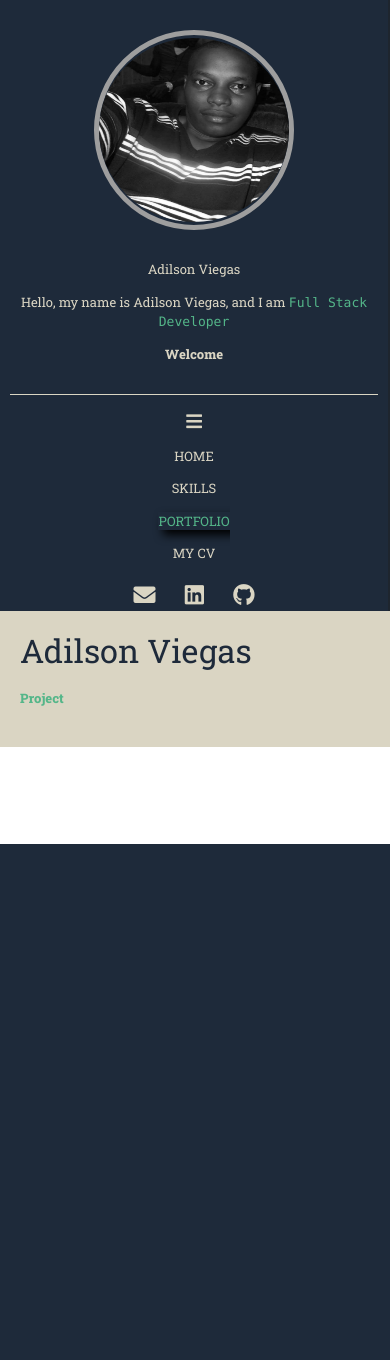
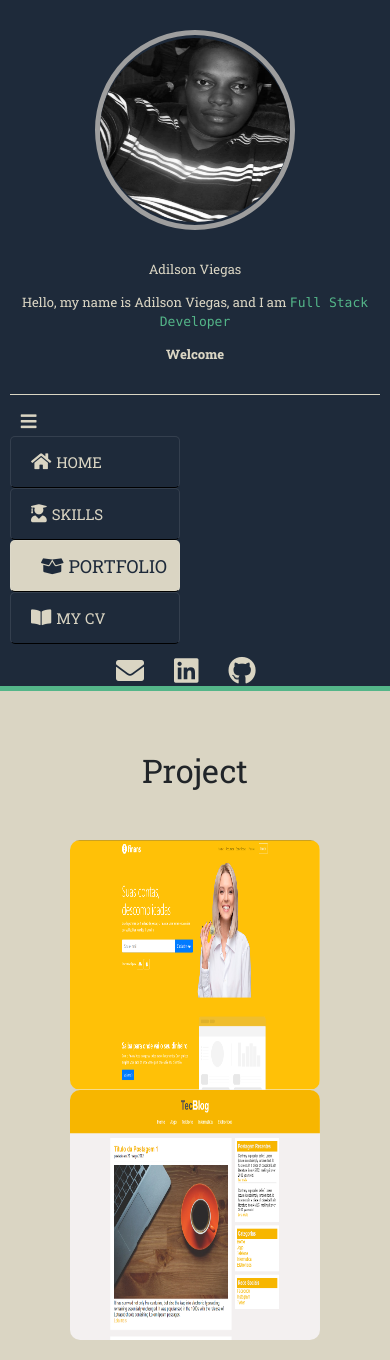
Before and after one commit to ViegasAdilson/adilson, a PHP site: page /portfolio.html in a window 390 px wide, after a click that opens the changed part. Before the commit the page ends 844 px from the top, so only its background shows below. Run offline with PHP 8.4, Linux system fonts and the light colour scheme; some libraries are stand-ins or nearby versions.

Commit message:
add portfolio.html

```diff
--- a/css/estilo.css
+++ b/css/estilo.css
@@ -3,6 +3,7 @@
     padding: 0;
     margin: 0;
     box-sizing: border-box;
+    list-style: none;
 }
 :root{
     --main-color: #54b689;
@@ -21,11 +22,20 @@
     width: 30%;
     position: absolute;
     color: var(--text-color);
-    border-right: 2px solid var(--bio-border-color);
-    text-align: center;
+    border-right: 5px solid var(--main-color);
     background: var(--aside-color);
     padding: 0 10px;
     overflow: hidden;
+}
+.conteudo{
+    display: block;
+    text-align: center;
+    justify-content: center;
+
+
+}
+.conteudo.img{
+    text-align: center;
 }
 
 .section-container{
@@ -56,6 +66,15 @@
     background: #dad5c3;
     overflow-y: scroll;
 }
+.section-container-portfolio{
+    top: 0;
+    bottom: 0;
+    right: 0;
+    width: 70%;
+    position: absolute;
+    background: #dad5c3;
+    overflow-y: scroll;
+}
 #about-container-section{
     padding-top: 150px;
 }
@@ -70,11 +89,12 @@
 }
 
 #aside-container img{
+    position: relative;
     width: 200px;
     height: 200px;
     border-radius: 50%;
     margin: 50px auto;
-    padding: 3px 0;
+    padding: 3px 0px;
     border: 5px solid var(--main-color);
     box-shadow: 5px 5px, 20px var(--text-color);
     cursor: pointer;
@@ -83,9 +103,10 @@
     filter: grayscale(100%);
 }
 #aside-container img:hover{
-   filter: grayscale(0%);
-   transform: scale(1.05);
-   box-shadow: 5px 5px 20px black;
+    transform: scale(1.05);
+    filter: grayscale(0%);
+    box-shadow: 5px 5px 20px black;
+    cursor: pointer;
 }
 .aside-welcome{
     border-bottom: 1px solid var(--text-color);
@@ -93,23 +114,41 @@
 }
 
 .div-menu{
-    justify-content: center;
+    left: 0;
+    width: 170px;
+    height: 100%;
 }
-.div-menu .ul-menu li{
-    margin: 8px 0;
+.div-menu .ul-menu a{
+    display: block;
+    text-decoration: none;
+    width: 170px;
+    height: 100%;
+    line-height: 50px;
     font-size: 15px;
     text-transform: uppercase;
-    list-style: none;
+    box-sizing: border-box;
+    color: var(--text-color);
+    padding-left: 20px;
+    border: 1px solid rgba(255, 255, 255, .1);
+    border-bottom: 1px solid black;
+    border-radius: 5px;
+    transition: .4s;
+
+}
+.div-menu .ul-menu a i{
+    padding-right: 5px;
 }
 
-.div-menu .ul-menu a{
-    width: 100%;
-    color: var(--text-color);
-    text-decoration: none;
+.ul-menu li:hover a{
+    font-size: 18px;
+    padding-left: 30px;
 
 }
 div.div-menu ul.ul-menu li.primeiro a{
     background: none;
+}
+.navbar-collapse{
+    align-items: none;
 }
 #ual-link{
     font-size: 15px;
@@ -122,12 +161,14 @@ body.homebody ul.ul-menu a#idhome,
 body.mycvbody ul.ul-menu a#mycv,
 body.skillsbody ul.ul-menu a#skills,
 body.aboutbody ul.ul-menu a#about{
-    color: var(--main-color);
+    color: var(--aside-color);
     cursor: pointer;
-    box-shadow: 5px 5px 10px black;
+    background: var(--text-color);
+    font-size: 18px;
+    padding-left: 30px;
 }
 
-.ul-menu a::after{
+/*.ul-menu a::after{
     content: "";
     display: block;
     width: 0;
@@ -140,33 +181,44 @@ body.aboutbody ul.ul-menu a#about{
     width: 100%;
     height: 15px;
     color: var(--main-color);
+    transform: scale(1.05);
 }
 .ul-menu a:hover::after{
     width: 100%;
     background-position: right bottom;
     transition: width .3s;
+}*/
+
+
+.div-social{
+    display: flex;
+    justify-content: center;
+    align-items: center;
+    text-align: center;
+    /*position: absolute;*/
+    width: 95%;
+
 }
-.div-social p{
-    margin-top: 50px;
+.div-social ul{
+    box-sizing: border-box;
+
+}
+
+.div-social a i{
+    text-align: center;
+    color: var(--text-color);
+    font-size: 32px;
+    margin: 0px 20px;
+    text-decoration: none;
+}
+
+.p-contato p{
+    text-align: center;
+    padding: 60px 30px 0px 0px ;
+
 }
 
 
-.div-social a i{
-    margin: 10px 10px;
-    justify-content: center;
-    font-size: 30px;
-    color: var(--text-color);
-    text-decoration: none;
-}
-
-.div-social a{
-    margin: 0 10px;
-    text-decoration: none;
-}
-.div-social a i:hover{
-    box-shadow: 5px 5px 10px black;
-    transition: .2s;
-}
 
 
 
@@ -234,10 +286,129 @@ body.aboutbody ul.ul-menu a#about{
     margin-right: 10px;
 }
 
+
+/*Portfolio Css*/
+.main h1{
+    text-align: center;
+    margin: 40px 0 50px 0;
+}
+.container{
+    display: flex;
+    flex-wrap: wrap;
+    align-items: center;
+    justify-content: center;
+
+  }
+
+  /*Styles for product card*/
+
+  .capa .capa-card{
+    z-index: 1;
+    background: #1D212B;
+    width: 250px;
+    height: 250px;
+    border-radius: 15px;
+
+  }
+
+  .capa .capa-card .capa-img{
+    z-index: 1;
+    width: 250px;
+    height: 250px;
+    border-radius: 10px;
+  }
+
+  .capa .capa-card .popup-btn{
+    z-index: 1;
+    text-decoration: none;
+    cursor: pointer;
+  }
+
+  /*Styles for popup view*/
+
+  .capa .popup-view{
+    z-index: 2;
+    background: gray;
+    position: fixed;
+    top: 0;
+    right: 0;
+    bottom: 0;
+    width: 70%;
+    display: flex;
+    justify-content: center;
+    align-items: center;
+    opacity: 0;
+    visibility: hidden;
+    transition: 0.5s;
+  }
+
+  .capa .popup-view.active{
+    opacity: 1;
+    visibility: visible;
+  }
+  .capa .popup-card{
+    z-index: 2;
+    display: block;
+    position: relative;
+    width: 900px;
+    height: auto;
+    background: white;
+    border-radius: 5px;
+
+
+  }
+
+  .capa .popup-card .popup-carousel{
+    z-index: 2;
+    justify-content: center;
+    width: 900px;
+    height: 490px;
+    border-bottom: 3px solid var(--aside-color);
+    border-top-left-radius: 5px;
+    border-top-right-radius: 5px;
+
+  }
+
+  .capa .popup-card .popup-carousel .carousel-item{
+    height: 498px;
+    width: 100%;
+}
+
+.capa .popup-card .popup-carousel .carousel-item .img-fluid{
+    height: 500px;
+    width: 100%;
+}
+
+  .capa .popup-card .close-btn{
+    color: #555;
+    z-index: 3;
+    position: absolute;
+    right: 0;
+    font-size: 20px;
+    margin: 20px;
+    cursor: pointer;
+  }
+
+  .capa .detalhes{
+      margin: 10px
+  }
+
+  .capa .detalhes .popup-title{
+    font-size: 15px;
+    font-weight: 15px;
+  }
+
+  .capa .detalhes .tecnology{
+      display: block;
+  }
+
 /*Mobile*/
 
 /*Small devices (landscape phones, 576px and up)*/
 @media (max-width: 575.98px) {
+
+
+
     #aside-container img{
         width: 200px;
         height: 200px;
@@ -265,6 +436,8 @@ body.aboutbody ul.ul-menu a#about{
         right: auto;
         position: relative;
         width: auto;
+        border-right: none;
+        border-bottom: 5px solid var(--main-color);
 
     }
     .section-container,
@@ -281,28 +454,32 @@ body.aboutbody ul.ul-menu a#about{
         overflow: hidden;
 
     }
-   /* div.section-container h4,
-    div.section-container-cv h4{
-        font-size: 20px;
-    }*/
-    /*div.section-container div.pefil div.perfil-title i.fa, i.fas,
-    div.section-container-cv div.pefil div.perfil-title i.fa, i.fas{
-        font-weight: 400;
-    }*/
+
 
     #aside-container img{
         margin: 30px auto;
     }
 
-
     .div-social a i{
-        margin: 6px 5px;
+        margin: 0px 15px;
         font-size: 20px;
 
     }
 
 
     /*My cv*/
+    .section-container-portfolio{
+        top: auto;
+        bottom: auto;
+        left: auto;
+        right: auto;
+        position: relative;
+        width: auto;
+        font-size: 12px;
+        padding: 30px 20px;
+        align-items: center;
+        overflow: hidden;
+    }
 
     .perfil-title i{
         font-size: 25px;
@@ -324,6 +501,21 @@ body.aboutbody ul.ul-menu a#about{
     }
 
 
+    /*Portfolio*/
+
+    .capa .popup-view{
+        width: 100%;
+
+      }
+
+      .capa .popup-card{
+        width: 100%;
+        top: 0;
+        margin: 0px 0px;
+
+      }
+
+
 
 }
 
@@ -334,11 +526,10 @@ body.aboutbody ul.ul-menu a#about{
     }
     div#aside-container nav button i.fa, i.fas{
         font-size: 18px;
+        text-align: center;
 
     }
-    #aside-container img{
-    cursor: cell;
-    }
+
     #ual-link{
         font-size: 15px;
         color: var(--main-color);
@@ -359,24 +550,85 @@ body.aboutbody ul.ul-menu a#about{
         padding-bottom: 0px;
     }
     .div-social a i{
-        margin: 5px 5px;
-        font-size: 22px;
+        margin: 0px 15px;
+        font-size: 28px;
     }
     .div-social p{
         margin-top: 25px;
     }
-    .div-social a{
-        margin: 0 8px;
-    }
+    .capa .popup-card{
+        z-index: 2;
+        display: block;
+        position: relative;
+        width: 100%;
+        height: 100%;
+        background: white;
+        border-bottom-left-radius: 5px;
+        border-bottom-right-radius: 5px;
+        margin: 0px 0px;
+
+      }
+      .capa .popup-card .popup-carousel{
+        z-index: 2;
+        justify-content: center;
+        width: 100%;
+        height: 100%;
+        border-bottom: 3px solid var(--aside-color);
+      }
+
+
+
 }
 
 /* X-Large devices (large desktops, 1200px and up)*/
 @media (max-width: 1500px) {
 
     .section-container,
-    .section-container-cv{
+    .section-container-cv,
+    .section-container-portfolio{
         padding: 20px 20px;
         text-align: justify;
     }
+    .capa .popup-card{
+        z-index: 2;
+        display: block;
+        position: relative;
+        width: auto;
+        height: auto;
+        background: white;
+        border-bottom-left-radius: 5px;
+        border-bottom-right-radius: 5px;
+        margin: 10px 10px;
+
+      }
+      .capa .popup-card .popup-carousel{
+        z-index: 2;
+        justify-content: center;
+        width: 100%;
+        height: 100%;
+        border-bottom: 3px solid var(--aside-color);
+      }
+
+      .capa .popup-card .popup-carousel .carousel-item{
+          height: 498px;
+          width: 100%;
+      }
+
+      .capa .popup-card .popup-carousel .carousel-item .img-fluid{
+          height: 500px;
+          width: 100%;
+      }
+      .capa .detalhes{
+        margin: 10px
+    }
+
+    .capa .detalhes .popup-title{
+      font-size: 15px;
+      font-weight: 15px;
+    }
+
+    .capa .detalhes .tecnology{
+        display: block;
+    }
 
 }
--- a/portfolio.html
+++ b/portfolio.html
@@ -24,14 +24,17 @@
     <link rel="preconnect" href="https://fonts.gstatic.com">
     <link href="https://fonts.googleapis.com/css2?family=Roboto+Slab:wght@400;800&display=swap" rel="stylesheet">
 
+
+
     <title>Portfilio</title>
 
 </head>
 
 <body class="aboutbody">
     <aside id="aside-container">
+
+      <div class="conteudo">
         <img src="img/adilson.jpg" alt="Adilson Viegas">
-        <div>
         <p>
           Adilson Viegas
         </p>
@@ -47,22 +50,24 @@
         <div class="div-menu collapse navbar-collapse" id="navtarget">
           <ul class="ul-menu">
             <li class="primeiro">
-                        <a id="idhome" href="index.html">Home</a>
+                <a id="idhome" href="index.html"><i class="fas fa-home"></i>Home</a>
             </li>
             <li>
-                        <a id="skills" href="skills.html">Skills</a>
+                <a id="skills" href="skills.html"><i class="fas fa-user-graduate"></i>Skills</a>
             </li>
             <li>
-                        <a id="about" href="portfolio.html">Portfolio</a>
+                <a id="about" href="portfolio.html"><i class="fas fa-box-open"></i>Portfolio</a>
             </li>
             <li>
-                        <a id="mycv" href="mycv.html">My CV</a>
+                <a id="mycv" href="mycv.html"><i class="fas fa-book-open"></i>My CV</a>
             </li>
         </ul>
+        </div>
+        <div class="p-contato">
 
-            </div>
+          <p class="d-none d-md-block">GET IN TOUCH</p>
+
           <span class="div-social">
-                <p class="d-none d-md-block">GET IN TOUCH</p>
             <a href="mailto:adilsonviegas@hotmail.com">
               <i class="fas fa-envelope"></i>
             </a>
@@ -73,18 +78,138 @@
               <i class="fab fa-github"></i>
             </a>
           </span>
+        </div>
       </nav>
     </aside>
-    <section>
-        <div class="section-container">
+    <section class="section-container-portfolio">
+      <div class="main">
+        <div>
+          <h1>Project</h1>
+        </div>
+        <div class="container">
+          <div class="capa">
+            <div class="capa-card">
+              <a class="popup-btn"><img src="img/finans1.PNG" class="capa-img" alt=""></a>
+            </div>
+            <div class="popup-view">
+              <div class="popup-card">
+                <a><i class="fas fa-times close-btn"></i></a>
+                <div class="popup-carousel">
+                  <div id="carousel-controle1" class="carousel slide" data-ride="carousel">
+                    <div class="carousel-inner">
 
-            <h1>Adilson Viegas</h1>
-            <p id="section-title"><span class="highlight">
-                    Project</span>
-            </p>
+                      <div class="carousel-item active">
+                        <img src="img/finans3.PNG" class="img-fluid">
+                      </div>
+
+                      <div class="carousel-item">
+                        <img src="img/finans2.PNG" class="img-fluid">
+                      </div>
+                      <div class="carousel-item">
+                        <img src="img/finans1.PNG" class="img-fluid">
+                      </div>
+                    </div>
+                    <a href="#carousel-controle1" class="carousel-control-prev" data-slide="prev">
+                      <i class="fas fa-angle-left" style="color: black; font-size: 30px;"></i>
+                    </a>
+
+                    <a href="#carousel-controle1" class="carousel-control-next" data-slide="next">
+                      <i class="fas fa-angle-right" style="color: black; font-size: 30px;"></i>
+                    </a>
+                  </div>
+                </div>
+                <div class="detalhes">
+                  <P>
+                    Lorem Ipsum is simply dummy text of the printing and typesetting industry. Lorem Ipsum has been the
+                    industry's standard dummy text ever since the 1500s
+                  </P>
+                  <P class="popup-title">
+                    Tecnologia Usuado:
+                  </P>
+                  <span class="tecnology">
+                    <span>Html 5</span>
+                    <span>CSS 3</span>
+                  </span>
+                </div>
+              </div>
+            </div>
+          </div>
+
+          <div class="capa">
+            <div class="capa-card">
+              <a class="popup-btn"><img src="img/tec-blog1.PNG" class="capa-img" alt=""></a>
+            </div>
+            <div class="popup-view">
+              <div class="popup-card">
+                <a><i class="fas fa-times close-btn"></i></a>
+                <div class="popup-carousel">
+                  <div id="carousel-controle" class="carousel slide" data-ride="carousel">
+                    <div class="carousel-inner">
+
+                      <div class="carousel-item active">
+                        <img src="img/tec-blog1.PNG" class="img-fluid">
+                      </div>
+
+                      <div class="carousel-item">
+                        <img src="img/tec-blog2.PNG" class="img-fluid">
+                      </div>
+                    </div>
+                    <a href="#carousel-controle" class="carousel-control-prev" data-slide="prev">
+                      <i class="fas fa-angle-left" style="color: black; font-size: 30px;"></i>
+                    </a>
+
+                    <a href="#carousel-controle" class="carousel-control-next" data-slide="next">
+                      <i class="fas fa-angle-right" style="color: black; font-size: 30px;"></i>
+                    </a>
+                  </div>
+                </div>
+                <div class="detalhes">
+                  <P>
+                    Lorem Ipsum is simply dummy text of the printing and typesetting industry. Lorem Ipsum has been the
+                    industry's standard dummy text ever since the 1500s
+                  </P>
+                  <P class="popup-title">
+                    Tecnologia Usuado:
+                  </P>
+                  <span class="tecnology">
+                    <span>Html 5</span>
+                    <span>CSS 3</span>
+                  </span>
+                </div>
+              </div>
+            </div>
+          </div>
+
+
 
         </div>
+      </div>
     </section>
+    <script type="text/javascript">
+      var popupViews = document.querySelectorAll('.popup-view');
+      var popupBtns = document.querySelectorAll('.popup-btn');
+      var closeBtns = document.querySelectorAll('.close-btn');
+
+      //javascript for quick view button
+      var popup = function (popupClick) {
+        popupViews[popupClick].classList.add('active');
+      }
+
+      popupBtns.forEach((popupBtn, i) => {
+        popupBtn.addEventListener("click", () => {
+          popup(i);
+        });
+      });
+
+      //javascript for close button
+      closeBtns.forEach((closeBtn) => {
+        closeBtn.addEventListener("click", () => {
+          popupViews.forEach((popupView) => {
+            popupView.classList.remove('active');
+          });
+        });
+      });
+    </script>
     <script src="https://code.jquery.com/jquery-3.5.1.slim.min.js" integrity="sha384-DfXdz2htPH0lsSSs5nCTpuj/zy4C+OGpamoFVy38MVBnE+IbbVYUew+OrCXaRkfj" crossorigin="anonymous"></script>
     <script src="https://cdn.jsdelivr.net/npm/bootstrap@4.6.0/dist/js/bootstrap.bundle.min.js" integrity="sha384-Piv4xVNRyMGpqkS2by6br4gNJ7DXjqk09RmUpJ8jgGtD7zP9yug3goQfGII0yAns" crossorigin="anonymous"></script>
 </body>
```
Also changed, not shown: index.html (+16 -10 lines), mycv.html (+14 -8 lines), skills.html (+13 -7 lines), img/chale-hotel.PNG (added), img/finans1.PNG (added), img/finans2.PNG (added), img/finans3.PNG (added), img/tec-blog1.PNG (added), img/tec-blog2.PNG (added), img/viegas.jpg (deleted). Lines whose indentation alone changed are shown as unchanged.
